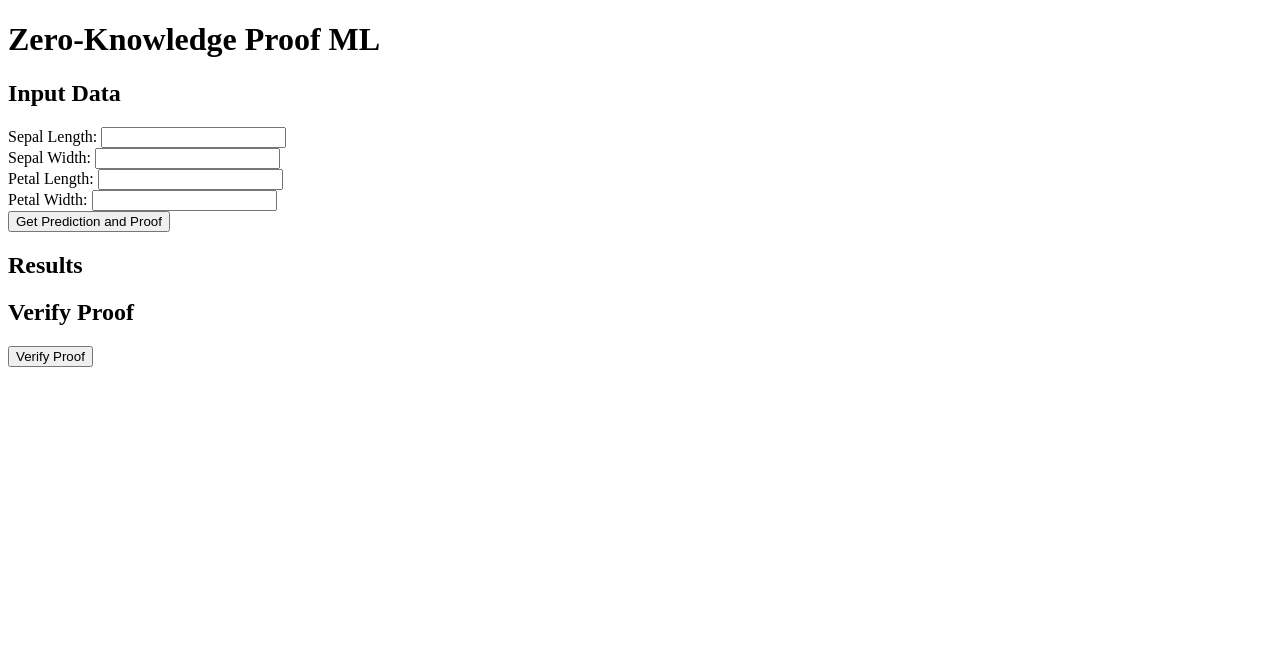
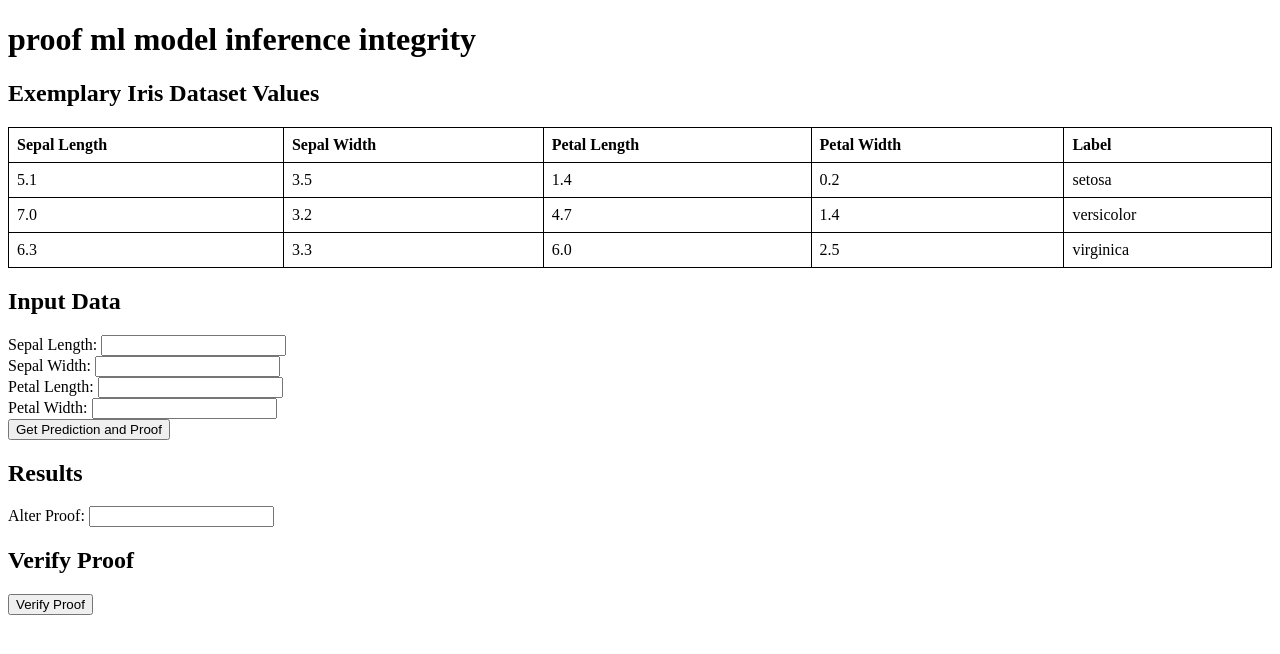
Before and after one commit to rslowinski/playground-logistic-regression-zk, a Flask app: page / in a window 1280 px wide. Shown: the top 654 px of the page. Run offline with Flask 3, Linux system fonts and the light colour scheme.

Commit message:
integrity proof with elptici curve

```diff
--- a/app.py
+++ b/app.py
@@ -1,10 +1,11 @@
+import hashlib
+
+import numpy as np
 from flask import Flask, request, jsonify, render_template
+from py_ecc.optimized_bls12_381 import G1, multiply, curve_order
 from sklearn.datasets import load_iris
 from sklearn.linear_model import LogisticRegression
 from sklearn.preprocessing import StandardScaler
-import numpy as np
-import subprocess
-import json
 
 app = Flask(__name__)
 
@@ -14,6 +15,20 @@ scaler = StandardScaler()
 X_scaled = scaler.fit_transform(X)
 model = LogisticRegression(max_iter=200)
 model.fit(X_scaled, y)
+
+class_labels = data.target_names
+
+
+def hash_to_int(data):
+    return int(hashlib.sha256(data).hexdigest(), 16) % curve_order
+
+
+def generate_proof(input_data, model, prediction):
+    input_hash = hash_to_int(input_data.tobytes())
+    model_hash = hash_to_int(model.coef_.tobytes())
+    prediction_hash = hash_to_int(prediction.encode())
+    proof = multiply(G1, input_hash + model_hash + prediction_hash)
+    return proof
 
 
 @app.route('/')
@@ -26,38 +41,21 @@ def predict():
     input_data = np.array(request.json['input_data']).reshape(1, -1)
     input_scaled = scaler.transform(input_data)
     prediction = model.predict(input_scaled)[0]
-
-    # Prepare the input for the zk-SNARK
-    coef = model.coef_[0].tolist()
-    intercept = float(model.intercept_[0])
-    zk_input = {
-        "x": input_scaled[0].tolist(),
-        "coef": coef,
-        "intercept": intercept
-    }
-
-    with open("input.json", "w") as f:
-        json.dump(zk_input, f)
-
-    subprocess.run(["snarkjs", "groth16", "prove", "circuit_final.zkey", "input.json", "proof.json", "public.json"])
-
-    with open("proof.json") as f:
-        proof = json.load(f)
-
-    return jsonify({'prediction': int(prediction), 'proof': proof})
+    prediction_label = class_labels[prediction]
+    proof = generate_proof(input_scaled[0], model, prediction_label)
+    return jsonify({'prediction': prediction_label, 'proof': str(proof)})
 
 
 @app.route('/verify', methods=['POST'])
 def verify():
+    input_data = np.array(request.json['input_data']).reshape(1, -1)
     proof = request.json['proof']
-
-    with open("proof.json", "w") as f:
-        json.dump(proof, f)
-
-    result = subprocess.run(["snarkjs", "groth16", "verify", "verification_key.json", "public.json", "proof.json"],
-                            capture_output=True, text=True)
-
-    is_valid = "OK" in result.stdout
+    prediction = request.json['prediction']
+    input_scaled = scaler.transform(input_data)
+    expected_hash = multiply(G1,
+                             hash_to_int(input_scaled[0].tobytes()) + hash_to_int(model.coef_.tobytes()) + hash_to_int(
+                                 prediction.encode()))
+    is_valid = (str(expected_hash) == proof)
     return jsonify({'is_valid': is_valid})
 
 
--- a/templates/index.html
+++ b/templates/index.html
@@ -2,11 +2,61 @@
 <html lang="en">
 <head>
     <meta charset="UTF-8">
-    <title>Zero-Knowledge Proof ML</title>
+    <title></title>
     <script src="https://code.jquery.com/jquery-3.6.0.min.js"></script>
+    <style>
+        table {
+            width: 100%;
+            border-collapse: collapse;
+        }
+        table, th, td {
+            border: 1px solid black;
+        }
+        th, td {
+            padding: 8px;
+            text-align: left;
+        }
+    </style>
 </head>
 <body>
-    <h1>Zero-Knowledge Proof ML</h1>
+    <h1>proof ml model inference integrity</h1>
+
+    <h2>Exemplary Iris Dataset Values</h2>
+    <table>
+        <thead>
+            <tr>
+                <th>Sepal Length</th>
+                <th>Sepal Width</th>
+                <th>Petal Length</th>
+                <th>Petal Width</th>
+                <th>Label</th>
+            </tr>
+        </thead>
+        <tbody>
+            <tr>
+                <td>5.1</td>
+                <td>3.5</td>
+                <td>1.4</td>
+                <td>0.2</td>
+                <td>setosa</td>
+            </tr>
+            <tr>
+                <td>7.0</td>
+                <td>3.2</td>
+                <td>4.7</td>
+                <td>1.4</td>
+                <td>versicolor</td>
+            </tr>
+            <tr>
+                <td>6.3</td>
+                <td>3.3</td>
+                <td>6.0</td>
+                <td>2.5</td>
+                <td>virginica</td>
+            </tr>
+        </tbody>
+    </table>
+
     <h2>Input Data</h2>
     <form id="inputForm">
         <label>Sepal Length:</label>
@@ -23,6 +73,8 @@
     <h2>Results</h2>
     <p id="prediction"></p>
     <p id="proof"></p>
+    <label for="altered_proof">Alter Proof:</label>
+    <input type="text" id="altered_proof"><br>
 
     <h2>Verify Proof</h2>
     <form id="verifyForm">
@@ -47,7 +99,8 @@
                 data: JSON.stringify({ input_data: Object.values(inputData).map(Number) }),
                 success: function(response) {
                     $('#prediction').text('Prediction: ' + response.prediction);
-                    $('#proof').text('Proof: ' + JSON.stringify(response.proof, null, 2));
+                    $('#proof').text('Proof: ' + response.proof);
+                    $('#altered_proof').val(response.proof); // Set the proof in the input field
                 }
             });
         });
@@ -60,6 +113,8 @@
                 petal_length: $('#petal_length').val(),
                 petal_width: $('#petal_width').val()
             };
+            const alteredProof = $('#altered_proof').val();
+            const prediction = $('#prediction').text().replace('Prediction: ', '');
 
             $.ajax({
                 url: '/verify',
@@ -67,7 +122,8 @@
                 contentType: 'application/json',
                 data: JSON.stringify({
                     input_data: Object.values(inputData).map(Number),
-                    proof: JSON.parse($('#proof').text().replace('Proof: ', ''))
+                    proof: alteredProof,
+                    prediction: prediction
                 }),
                 success: function(response) {
                     $('#verification').text('Proof valid: ' + response.is_valid);
```
